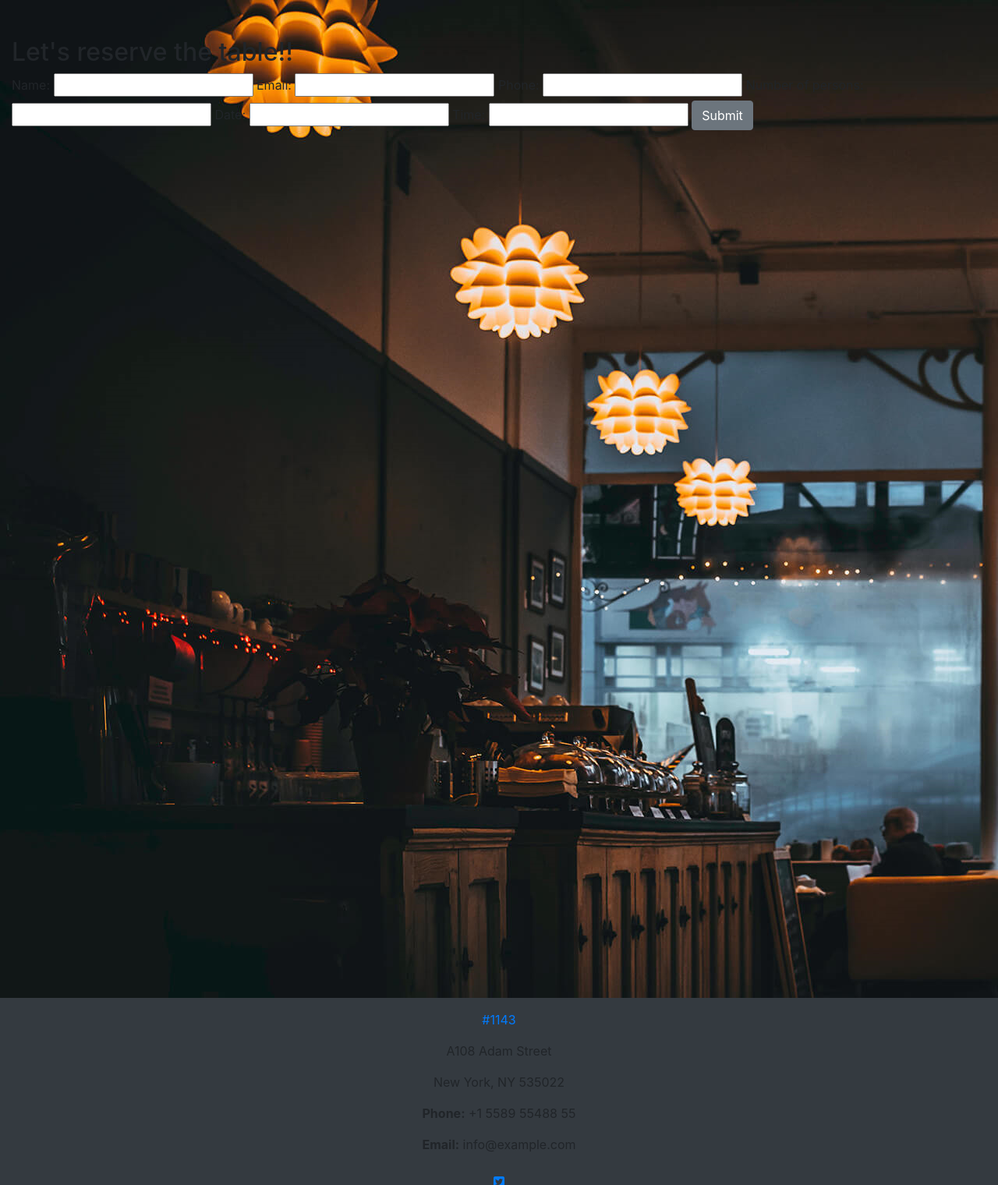
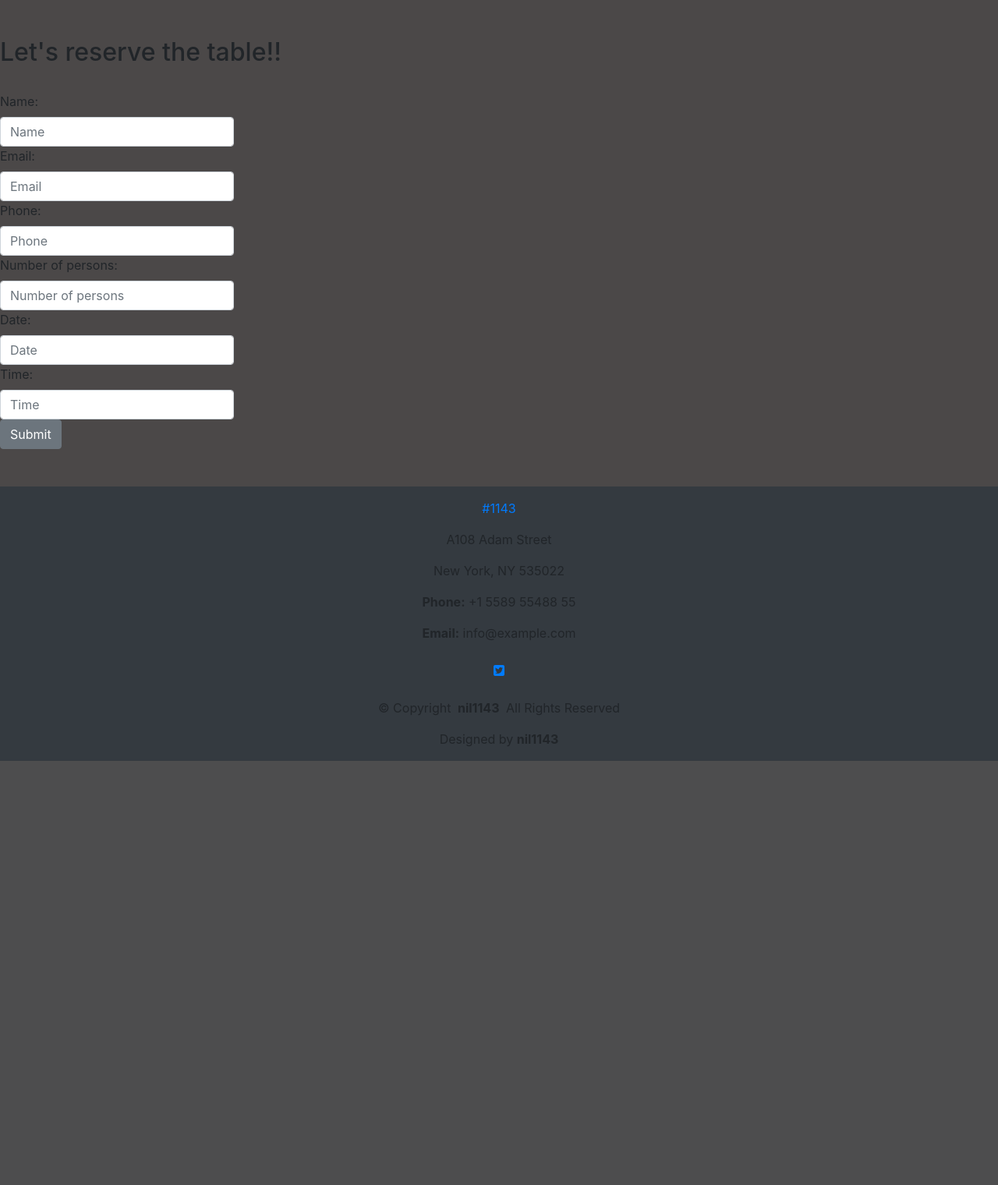
Before and after one commit to nil1143/restaurant-django, a Django app: page /reservation/ in a window 1280 px wide. Shown: the part 56-1576 px from the top of the page at 78% size. After the commit the page ends 1032 px from the top, so only its background shows below. Run offline with Django 4.2, Linux system fonts and the light colour scheme; some libraries are stand-ins or nearby versions.

Commit message:
added some styles to reservation form

```diff
--- a/reservation/forms.py
+++ b/reservation/forms.py
@@ -1,8 +1,55 @@
 from .models import Reservation
 from django import forms
+
+# from django.forms import ModelForm, TextInput, EmailInput
 
 
 class ReservationForm(forms.ModelForm):
     class Meta:
         model = Reservation
-        fields = ('name', 'email', 'phone', 'number_of_persons', 'date', 'time')
+        fields = ("name", "email", "phone", "number_of_persons", "date", "time")
+
+        widgets = {
+            "name": forms.TextInput(
+                attrs={
+                    "class": "form-control",
+                    "style": "max-width: 300px;",
+                    "placeholder": "Name",
+                }
+            ),
+            "email": forms.EmailInput(
+                attrs={
+                    "class": "form-control",
+                    "style": "max-width: 300px;",
+                    "placeholder": "Email",
+                }
+            ),
+            "phone": forms.NumberInput(
+                attrs={
+                    "class": "form-control",
+                    "style": "max-width: 300px;",
+                    "placeholder": "Phone",
+                }
+            ),
+            "number_of_persons": forms.NumberInput(
+                attrs={
+                    "class": "form-control",
+                    "style": "max-width: 300px;",
+                    "placeholder": "Number of persons",
+                }
+            ),
+            "date": forms.DateInput(
+                attrs={
+                    "class": "form-control",
+                    "style": "max-width: 300px;",
+                    "placeholder": "Date",
+                }
+            ),
+            "time": forms.TimeInput(
+                attrs={
+                    "class": "form-control",
+                    "style": "max-width: 300px;",
+                    "placeholder": "Time",
+                }
+            ),
+        }
--- a/static/css/style.css
+++ b/static/css/style.css
@@ -1,4 +1,5 @@
 main {
-    background: url('/static/assets/home.png') no-repeat fixed;
-    height: 100vw;
+    /* background: url('/static/assets/home.png') no-repeat fixed; */
+    background: #4b4848;
+    /* height: 600px; */
 }
--- a/templates/reservation.html
+++ b/templates/reservation.html
@@ -1,12 +1,18 @@
-{% extends "base.html" %} {% block content %} {% load static %}
+{% extends "base.html" %}  {% load static %}
 
+{% block content %}
 <!-- content starts here -->
-<div class="col-12  my-5">
+<!-- <div class="col-12 my-5"> -->
+<div class="d-block my-5 justify-content-center">
   <h2>Let's reserve the table!!</h2>
-  <form method="post">
-    {% csrf_token %} {{ reservation_form }}
-    <button class="btn btn-secondary" type="submit">Submit</button>
-  </form>
+  <br />
+  <div class="form-group">
+    <form method="POST">
+      {% csrf_token %} {{ reservation_form }}
+      <button class="btn btn-secondary" type="submit">Submit</button>
+    </form>
+  </div>
 </div>
+<!-- </div> -->
 <!-- content ends here -->
-{% endblock %}
+{% endblock content %}
```
